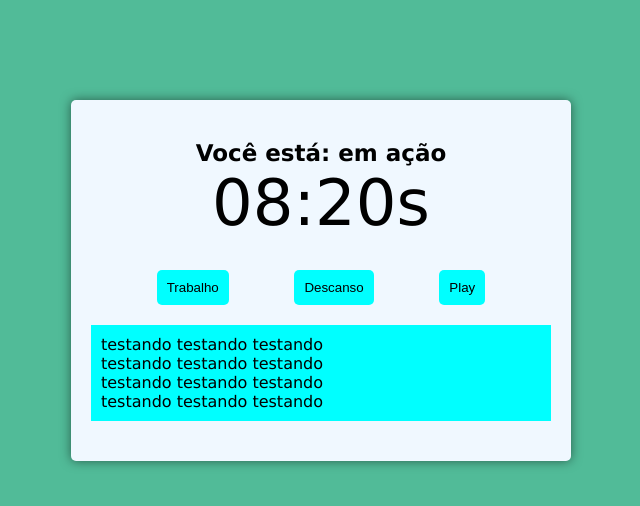
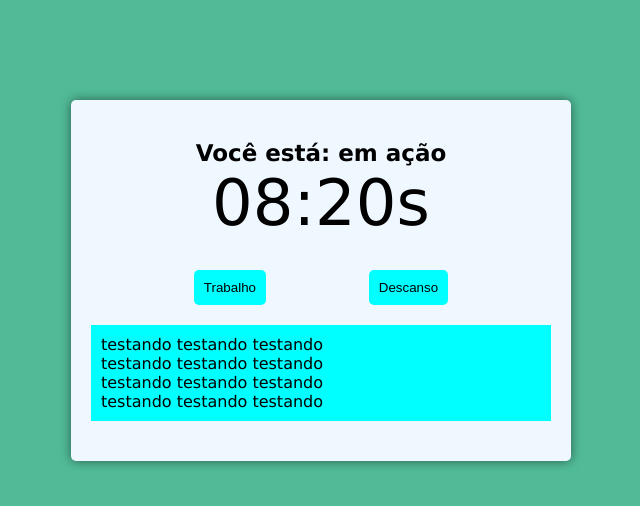
Before and after one commit to lauriciodev/pomodoro-project, a React (Vite) app: page / in a window 1280 px wide. Shown: the top 506 px of the page, without its empty margins (319-959 px from the left). Built offline with nearby package versions, Linux system fonts and the light colour scheme; the HTML template or start-up script is replaced by a standard one.

Commit message:
correction time resting

```diff
--- a/src/components/Pomodoro.tsx
+++ b/src/components/Pomodoro.tsx
@@ -56,7 +56,7 @@ return (
     <div className="controls">
     <Button className='button' clickFunction={() => configureTime()} text='Trabalho'/>
    <Button className='button' clickFunction={() => configureRestingTime(true)} text='Descanso'/>
-   <Button className='button' clickFunction={() => setRunning(!running) } text={
+   <Button className={!working && !resting ? "hidden": "button"} clickFunction={() => setRunning(!running) } text={
     running ? "Pause" : "Play"
    }/>
     </div>
```
